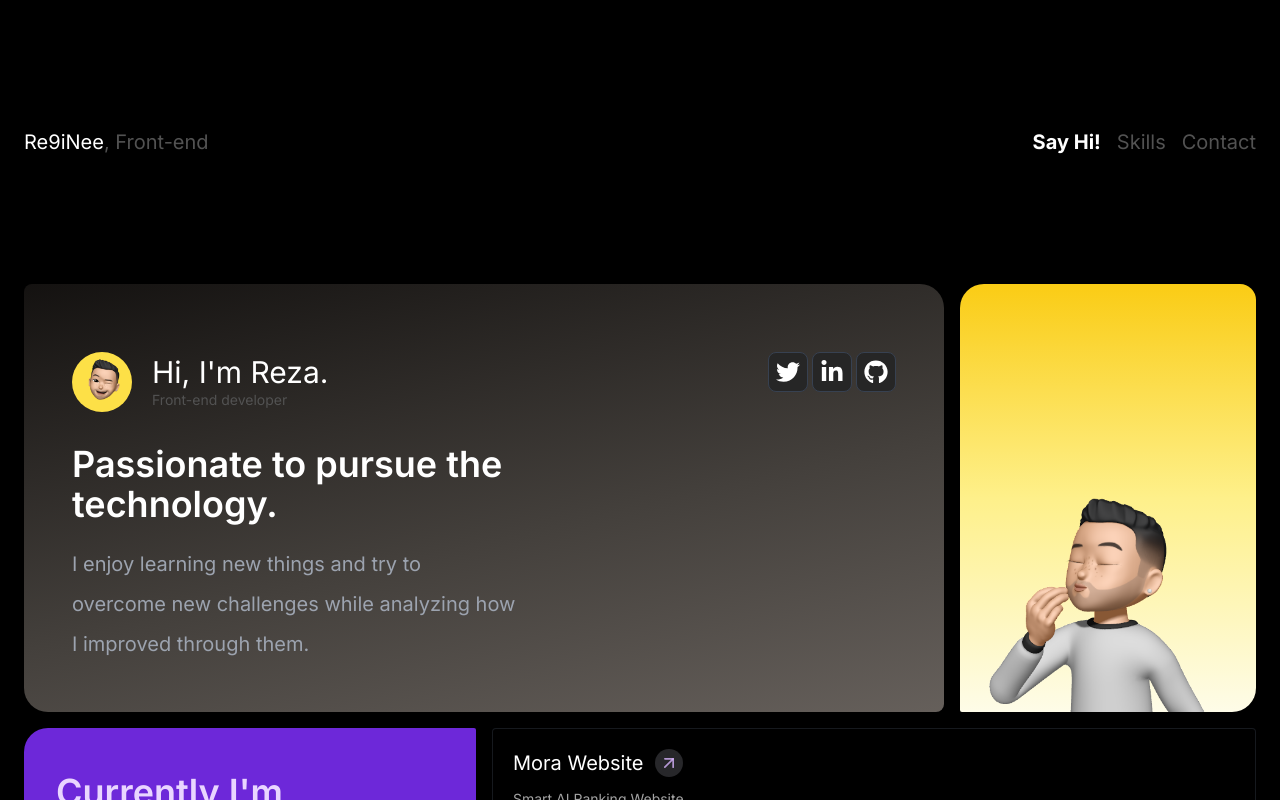
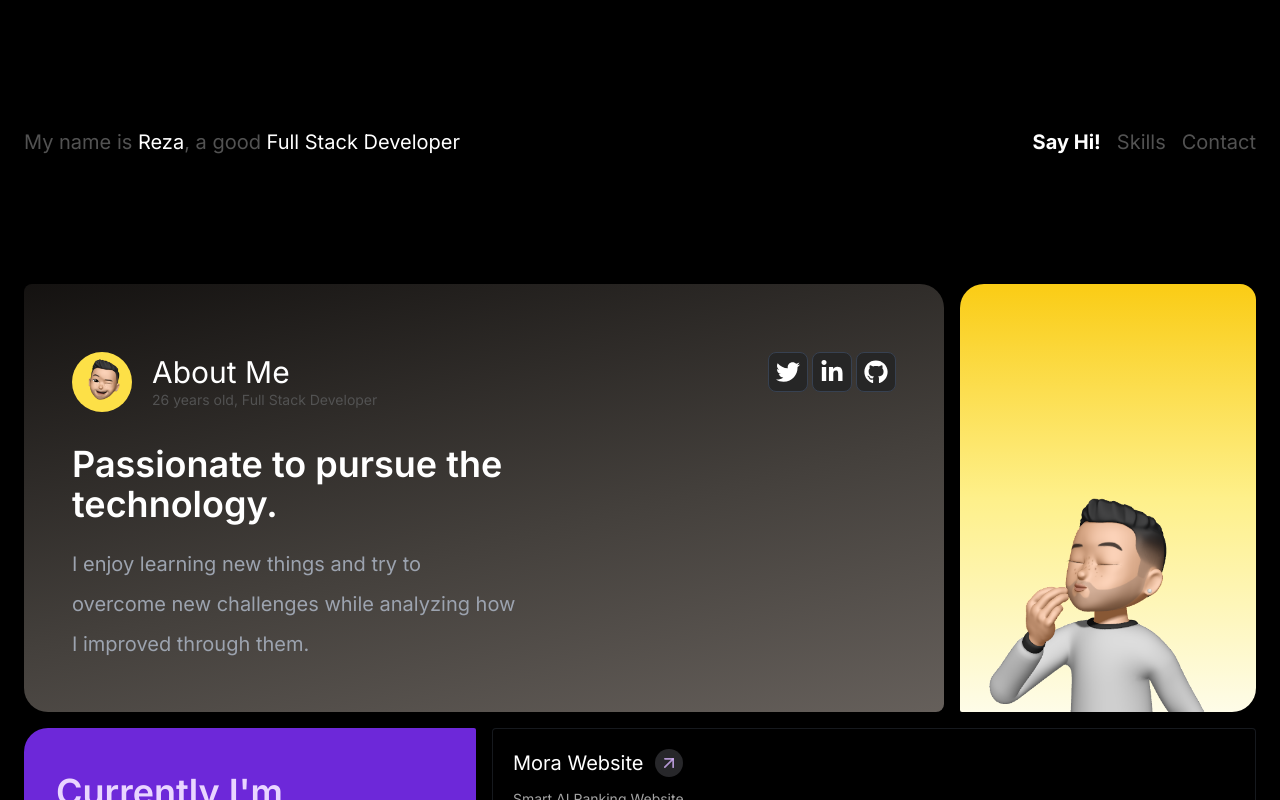
Before and after one commit to Re9iNee/Re9iNee-Portfolio-NextJS, a Next.js app: page / in a window 1280 px wide. Shown: the top 800 px of the page. Built offline with nearby package versions, Linux system fonts and the light colour scheme.

Commit message:
modify headers

```diff
--- a/src/app/Header.tsx
+++ b/src/app/Header.tsx
@@ -1,12 +1,18 @@
+const email = {
+  subject: "Hi",
+  body: "Hey, How you doing Reza?%0AI loved your website.%0AAnd I want to talk with you about a job opportunity.",
+};
+
 function Header() {
   return (
     <header className='flex justify-between py-32'>
       <div>
-        <span className='text-white'>Re9iNee</span>, Front-end
+        My name is <span className='text-white'>Reza</span>, a good{" "}
+        <span className='text-white'>Full Stack Developer</span>
       </div>
       <div className='flex gap-4 cursor-pointer'>
         <a
-          href='mailto:attarzadeh76@gmail.com?subject=Hi From Recruiter&body=Hey, How you doing Reza?%0AI loved your website.%0AAnd I want to talk with you about a job opportunity.'
+          href={`mailto:attarzadeh76@gmail.com?subject=${email.subject}&body=${email.body}`}
           className='text-white hover:underline cursor-pointer font-bold'
         >
           Say Hi!
--- a/src/app/page.tsx
+++ b/src/app/page.tsx
@@ -46,10 +46,12 @@ export default function Home() {
                   </div>
 
                   <div className='flex flex-col'>
-                    <span className='text-white text-3xl'>
-                      Hi, I&apos;m Reza.
+                    <span className='text-white text-3xl'>About Me</span>
+                    <span className='text-sm'>
+                      {/* calculate age */}
+                      {new Date().getFullYear() - 1997} years old, Full Stack
+                      Developer
                     </span>
-                    <span className='text-sm'>Front-end developer</span>
                   </div>
                 </div>
                 <div className='flex gap-1 flex-grow justify-end'>
```
